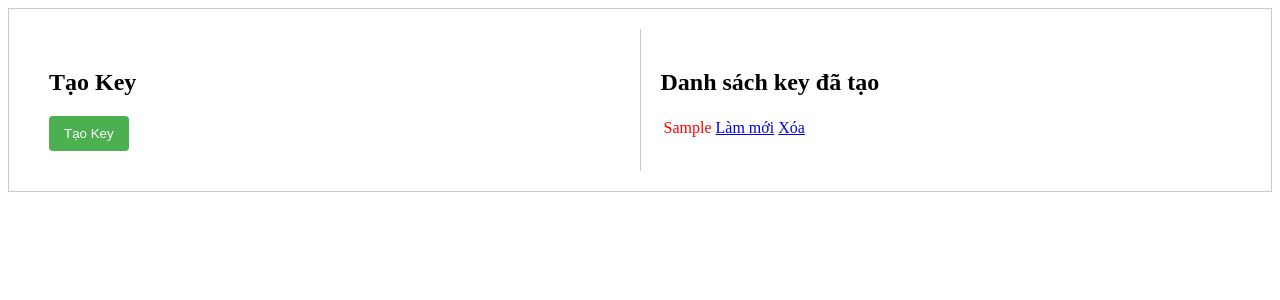
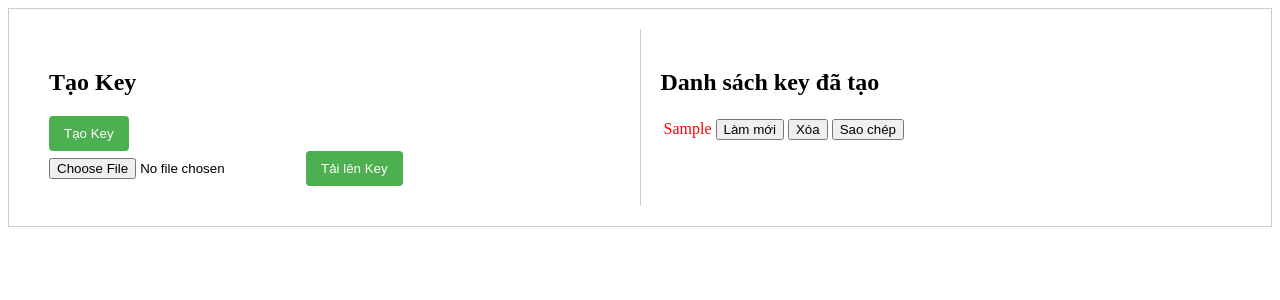
Before and after one commit to donglam1824/Key_Generator, a Django app: page /generate_key in a window 1280 px wide. Shown: the top 300 px of the page. Run offline with Django 5.2, Linux system fonts and the light colour scheme; a user stored in the database is signed in; tables that the repository leaves empty hold one stand-in row (values such as "Sample post").

Commit message:
them chuc nang copy

```diff
--- a/check_key/settings.py
+++ b/check_key/settings.py
@@ -39,6 +39,7 @@ INSTALLED_APPS = [
     'django.contrib.sessions',
     'django.contrib.messages',
     'django.contrib.staticfiles',
+    'rest_framework',
     'custom_admin',
 ]
 
--- a/check_key/urls.py
+++ b/check_key/urls.py
@@ -20,4 +20,5 @@ from django.urls import path, include
 urlpatterns = [
     path('admin/', admin.site.urls),
     path('', include('custom_admin.urls')),
+
 ]
--- a/custom_admin/models.py
+++ b/custom_admin/models.py
@@ -3,7 +3,7 @@ from django.utils import timezone
 from datetime import timedelta
 # Create your models here.
 class LicenseKey(models.Model):
-    key = models.CharField(max_length=100, unique=True)
+    key = models.TextField(default="")
     created_time = models.DateTimeField(default=timezone.now)
     is_active = models.BooleanField(default=True)
 
--- /dev/null
+++ b/custom_admin/templatetags/custom_filter.py
@@ -0,0 +1,10 @@
+from django import template
+
+register = template.Library()
+
+@register.filter(name='truncate_key')    #Đăng ký một filter mới
+def truncate_key(key, max_length = 50):
+    if (len(key) > max_length):
+        return key[:max_length] + "..."
+    else:
+        return key
--- a/custom_admin/urls.py
+++ b/custom_admin/urls.py
@@ -7,4 +7,5 @@ urlpatterns = [
     path('generate_key', views.generate_key_byadmin, name='generate_key_byadmin'),
     path('refresh_key/<int:key_id>/', views.refresh_key, name='refresh_key'),
     path('delete_key/<int:key_id>/', views.delete_key, name='delete_key'),
+
 ]
--- a/custom_admin/views.py
+++ b/custom_admin/views.py
@@ -1,6 +1,7 @@
+from django.http import HttpResponse
 from django.urls import reverse_lazy
 from django.utils import timezone
-from django.shortcuts import render, redirect
+from django.shortcuts import get_object_or_404, render, redirect
 import secrets
 from django.contrib.auth.decorators import login_required, user_passes_test
 from .models import LicenseKey
@@ -25,9 +26,19 @@ def generateKey(length = 25):
 @user_passes_test(lambda u: u.is_superuser)
 @login_required(login_url='login')
 def generate_key_byadmin(request):
-    license_keys = LicenseKey.objects.all()    #lay danh sach key
+    license_keys = LicenseKey.objects.all()
+       #lay danh sach key
+    if request.method == "POST" and 'key_file' in request.FILES:
+        key_file = request.FILES['key_file']
 
-    if request.method == "POST":
+        if key_file.name.endswith('.txt'):  #Kiem tra dinh dang file
+            key_data = key_file.read().decode('utf-8')
+            license_key = LicenseKey(key = key_data)
+            license_key.save()
+            return render(request, 'generate_key.html', {'license_keys': license_keys})
+        else:
+            return render(request, 'generate_key.html', {'license_keys': license_keys})
+    elif request.method == "POST":
         key = generateKey()
         license_key = LicenseKey(key = key)
         license_key.save()
@@ -56,3 +67,9 @@ def delete_key(request, key_id):
     except LicenseKey.DoesNotExist:
         messages.error(request, 'Key không tồn tại.')
     return redirect('generate_key_byadmin')
+
+@user_passes_test(lambda u: u.is_superuser)
+@login_required(login_url='login')
+def copy_key(request, key_id):
+    key = get_object_or_404(LicenseKey, pk=key_id)
+    return render(request, 'generate_key.html', {'key': key, 'license_keys': LicenseKey.objects.all()})
--- /dev/null
+++ b/static/copy.js
@@ -0,0 +1,11 @@
+function copy(button) {
+    const key = button.dataset.key; // Lấy giá trị key từ thuộc tính data-key
+
+    navigator.clipboard.writeText(key) // Sao chép giá trị key vào clipboard
+        .then(() => {
+                alert('Key đã được sao chép!');
+        })
+        .catch(err => {
+            alert('Lỗi khi sao chép key: ' + err);
+        });
+ }
--- a/templates/generate_key.html
+++ b/templates/generate_key.html
@@ -1,4 +1,6 @@
 <!DOCTYPE html>
+{% load custom_filter %}
+
 
 <html>
     <head>
@@ -17,6 +19,13 @@
                     {% csrf_token %}
                     <button type="submit">Tạo Key</button>
                 </form>
+                <form method = "POST" enctype="multipart/form-data">
+                    {% csrf_token %}
+
+                    <input type = "file" name = "key_file" accept = ".txt">
+
+                    <button type="submit">Tải lên Key</button>
+                </form>
             </div>
             <div class = "column">
                 <h2> Danh sách key đã tạo </h2>
@@ -25,10 +34,11 @@
                             <tr {% if key.is_valid %} class = "valid"
                                 {% else %} class = "invalid"
                                 {% endif %}>
-                                <td>{{ key.key }}</td>
+                                    <td>{{ key.key|truncate_key }}</td>     <!-- Ap dung filter-->
                                 <td style="text-align: right;">
-                                    <a href="{% url 'refresh_key' key.id %}">Làm mới</a>
-                                    <a href="{% url 'delete_key' key.id %}">Xóa</a>
+                                    <button onclick="location.href='{% url 'refresh_key' key.id %}'">Làm mới</button>
+                                    <button onclick="location.href='{% url 'delete_key' key.id %}'">Xóa</button>
+                                    <button data-key="{{ key.key }}" onclick="copy(this)">Sao chép</button>
                                 </td>
                             </tr>
                         {% endfor %}
@@ -42,6 +52,6 @@
                 {% endif %}
             </div>
         </div>
-        <script src="" async defer></script>
+        <script src="static\copy.js" async defer></script>
     </body>
 </html>
```
Also changed, not shown: example_rsa.txt (added, +26 -0 lines), custom_admin/migrations/0002_remove_licensekey_key.py (added), custom_admin/migrations/0003_licensekey_key.py (added), custom_admin/templatetags/__init__.py (added), 3 other files.
